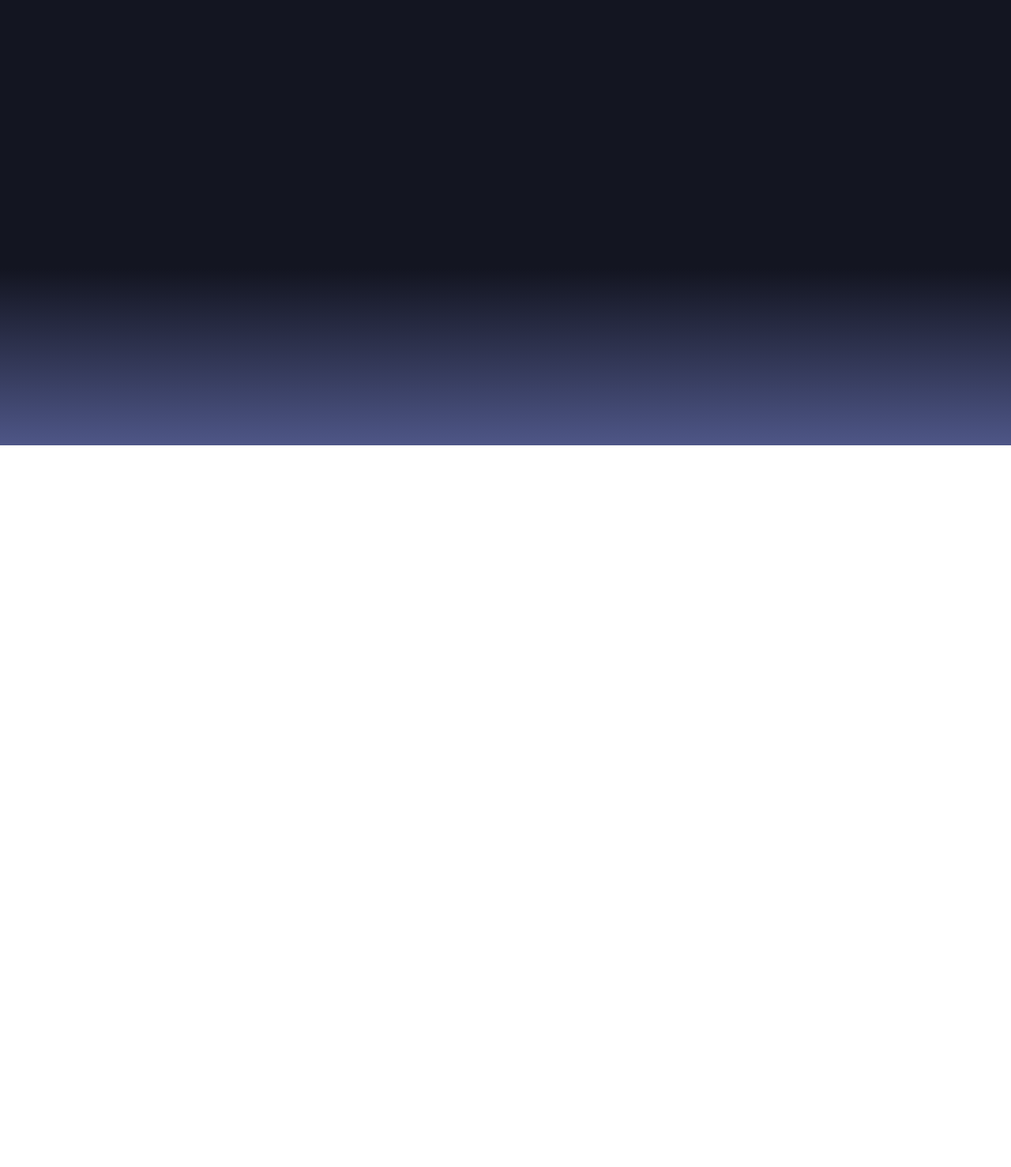
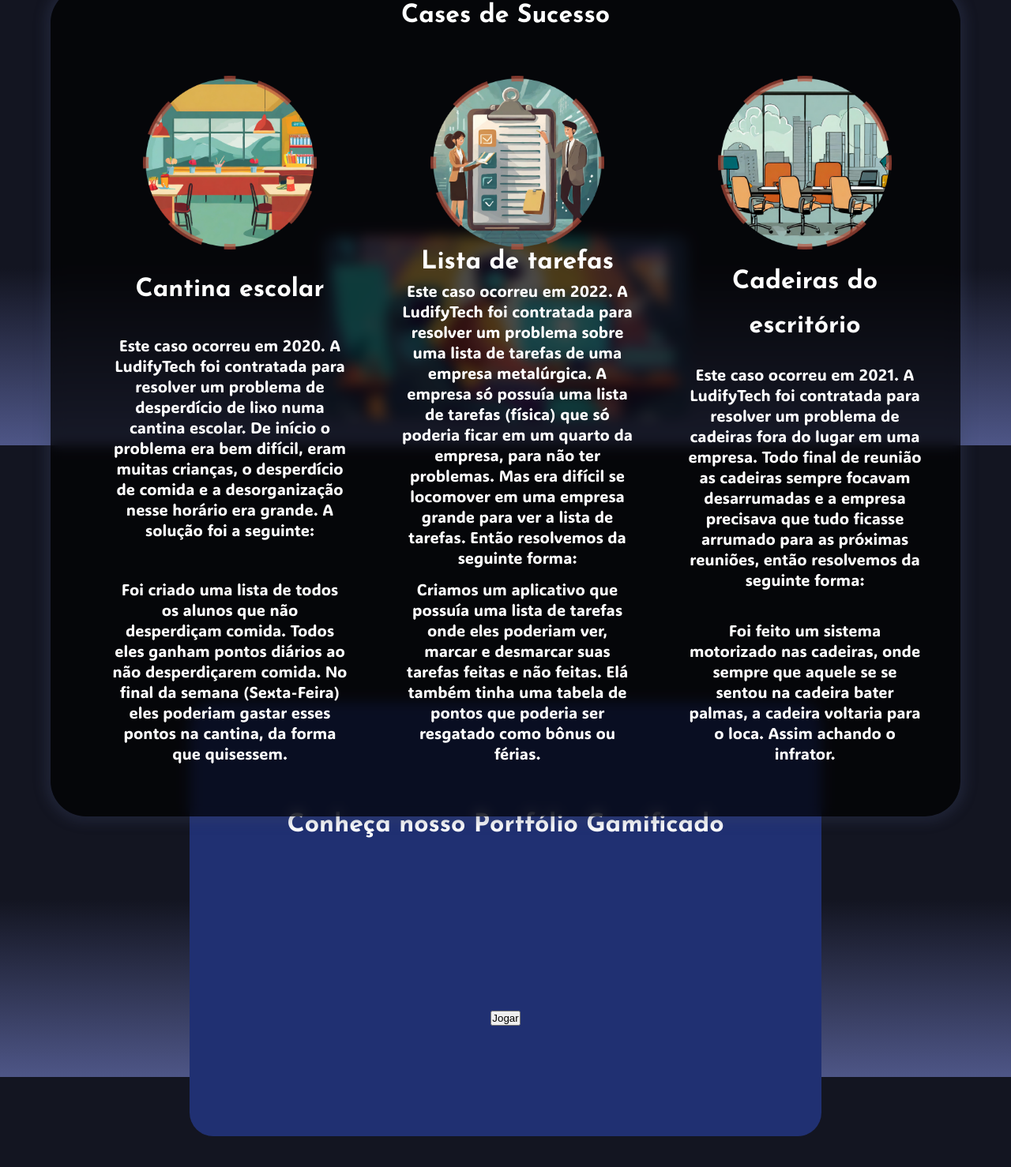
Before and after one commit to Gsszs/ludifytech, a plain HTML site: page index.html in a window 1280 px wide. Shown: the part 1036-2514 px from the top of the page at 79% size. Before the commit the page ends 1600 px from the top, so only its background shows below. Drawn offline with Linux system fonts and the light colour scheme.

Commit message:
feat: Seção cases finalizada e seção portfólio gamificado inciada

```diff
--- a/index.html
+++ b/index.html
@@ -66,7 +66,41 @@
     </div>
 
     <section id="cases">
+        <div class="banner_cases container_grid">
+            <div class="card">
+                <h2>Cases de Sucesso</h2>
+                <div class="cases_cards">
+                    <div class="case">
+                        <img src="img/Case1.png" alt="Imagem case 1">
+                        <h2>Cantina escolar</h2>
+                        <p>Este caso ocorreu em 2020. A LudifyTech foi contratada para resolver um problema de desperdício de lixo numa cantina escolar. De início o problema era bem difícil, eram muitas crianças, o desperdício de comida e a desorganização nesse horário era grande. A solução foi a seguinte:</p>
+                        <p>Foi criado uma lista de todos os alunos que não desperdiçam comida. Todos eles ganham pontos diários ao não desperdiçarem comida. No final da semana (Sexta-Feira) eles poderiam gastar esses pontos na cantina, da forma que quisessem.</p>
+                    </div>
+                    <div class="case">
+                        <img src="img/Case2.png" alt="Imagem case 2">
+                        <h2>Lista de tarefas</h2>
+                        <p>Este caso ocorreu em 2022. A LudifyTech foi contratada para resolver um problema sobre uma lista de tarefas de uma empresa metalúrgica. A empresa só possuía uma lista de tarefas (física) que só poderia ficar em um quarto da empresa, para não ter problemas. Mas era difícil se locomover em uma empresa grande para ver a lista de tarefas. Então resolvemos da seguinte forma:</p>
+                        <p>Criamos um aplicativo que possuía uma lista de tarefas onde eles poderiam ver, marcar e desmarcar suas tarefas feitas e não feitas. Elá também tinha uma tabela de pontos que poderia ser resgatado como bônus ou férias.</p>
+                    </div>
+                    <div class="case">
+                        <img src="img/Case3.png" alt="Imagem case 3">
+                        <h2>Cadeiras do</h2>
+                        <h2>escritório</h2>
+                        <p>Este caso ocorreu em 2021. A LudifyTech foi contratada para resolver um problema de cadeiras fora do lugar em uma empresa. Todo final de reunião as cadeiras sempre focavam desarrumadas e a empresa precisava que tudo ficasse arrumado para as próximas reuniões, então resolvemos da seguinte forma:</p>
+                        <p>Foi feito um sistema motorizado nas cadeiras, onde sempre que aquele se se sentou na cadeira bater palmas, a cadeira voltaria para o loca. Assim achando o infrator.</p>
+                    </div>
+                </div>
+            </div>
+        </div>
+    </section>
 
+    <section id="portfolio">
+        <div class="container_grid">
+            <div class="conteudo_portfolio">
+                <h2>Conheça nosso Portfólio Gamificado</h2>
+                <button>Jogar</button>
+            </div>
+        </div>
     </section>
 </body>
 
--- a/style.css
+++ b/style.css
@@ -56,9 +56,11 @@
 
 header div.container_grid {
     height: 100%;
+    max-width: none;
 
     display: flex;
     align-items: center;
+    flex-direction: row;
 }
 
 header nav {
@@ -66,7 +68,7 @@
 }
 
 .menu {
-    width: 1000px;
+    width: calc(1000px - 150px);
 
     display: flex;
     justify-content: space-between;
@@ -188,11 +190,91 @@
 
 #cases {
     width: 100%;
-    height: 700px;
+    height: 900px;
 
     margin-top: 0 auto;
+
+    display: flex;
+    align-items: center;
+    flex-direction: column;
+}
+
+#cases .banner_cases {
+    max-width: 100%;
+    max-height: 100%;
+
+    margin-top: 100px;
+
+    background-image: url(img/Back_cases.png);
+    background-repeat: no-repeat;
+    background-size: 40%;
+    background-position: center;
+}
+
+#cases .card {
+    width: 100%;
+    height: 1300px;
+
+    height: auto;
+    overflow: hidden;
+
+    background-color: rgba(0, 0, 0, 0.7);
+}
+
+.cases_cards {
+    display: flex;
+    flex-direction: row;
+    justify-content: space-between;
+    margin: 10px;
+}
+
+.cases_cards .case {
+    width: calc(33.33% - 10px);
+
+    margin: 30px;
+    margin-right: 0;
+
+    padding: 0 10px;
+
+    display: flex;
+    flex-direction: column;
+    align-items: center;
+    justify-content: space-between;
+
+    text-align: center;
+}
+
+.cases_cards .case h2 {
+    margin-bottom: 0px
+}
+
+#cases img {
+    width: 220px;
+}
+
+#portfolio {
+    height: 100vh;
 
     display: flex;
     justify-content: center;
     align-items: center;
 }
+
+.conteudo_portfolio {
+    height: 550px;
+    width: 800px;
+    margin: 0 auto;
+
+    text-align: center; /* Alinha o conteúdo do portfólio ao centro horizontalmente */
+
+    border-radius: 30px;
+
+    padding: 30px;
+
+    background-color: var(--azul_ludify);
+
+    display: flex;
+    flex-direction: column;
+    align-items: center;
+    justify-content: space-around;
+}
```
